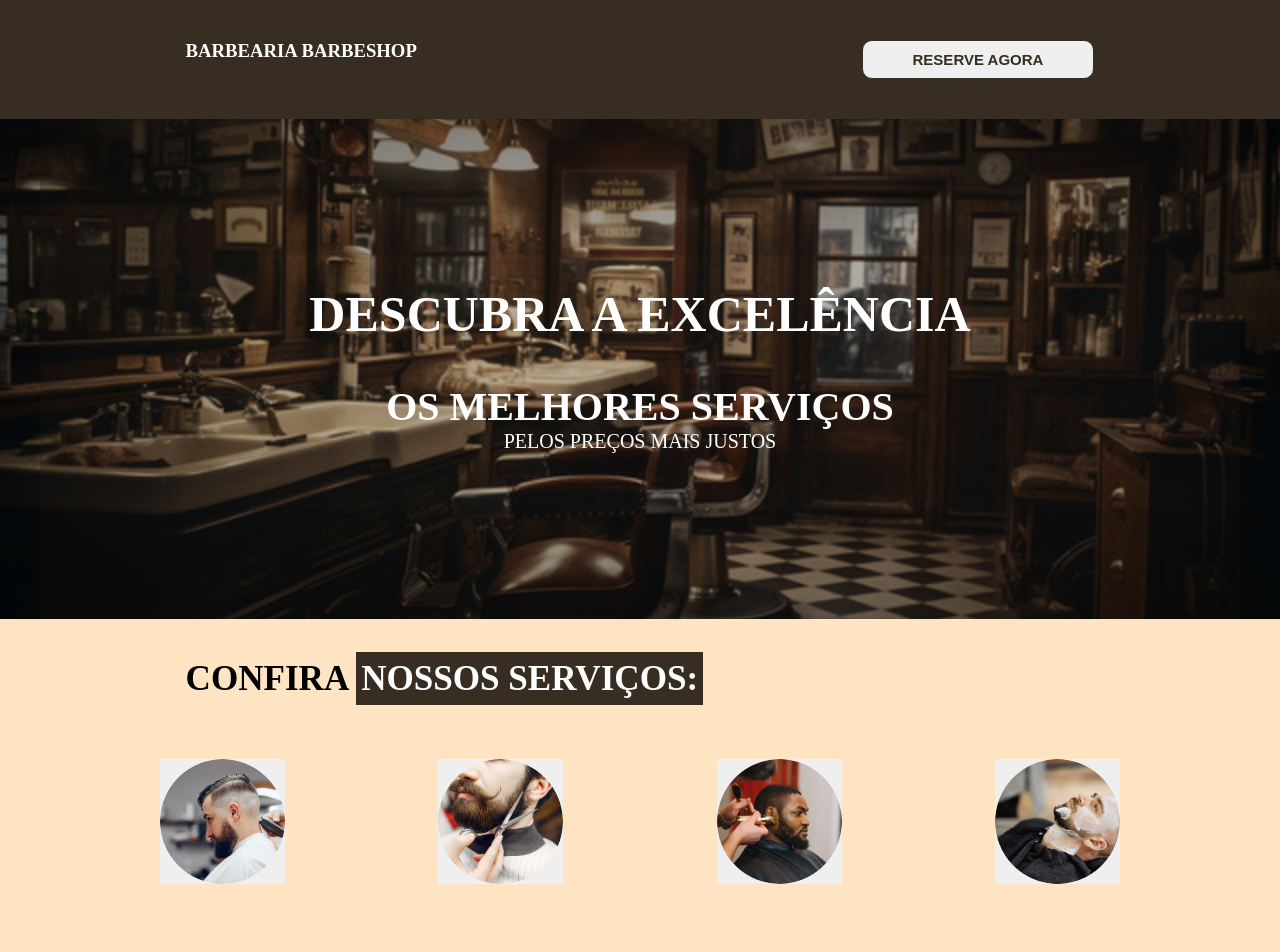
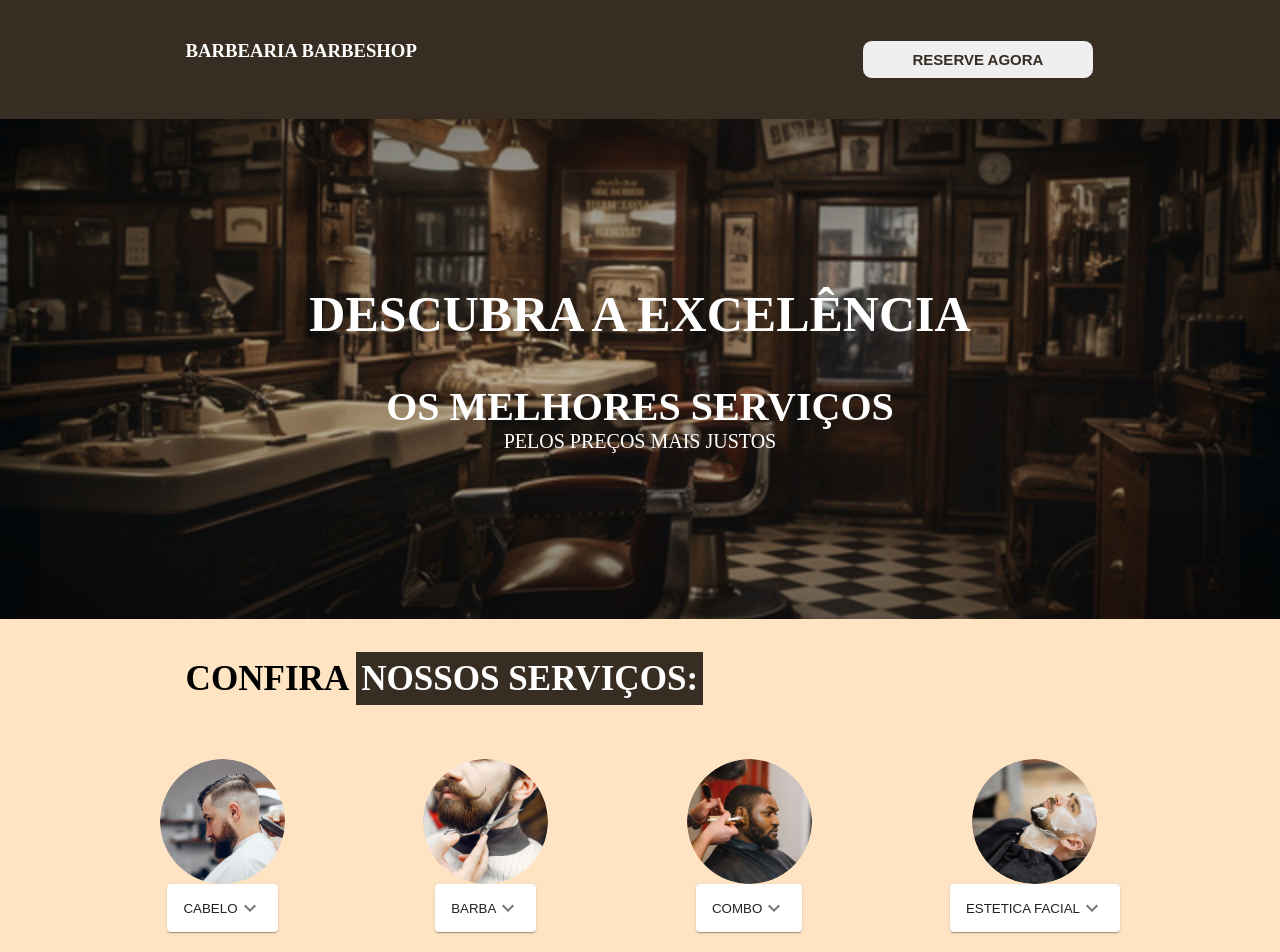
Before and after one commit to LazaroMoreira/ClienteMei, a React (Create React App) app: page / in a window 1280 px wide. Shown: the top 952 px of the page. Built offline with nearby package versions, Linux system fonts and the light colour scheme.

Commit message:
adicionando botoes funcionais

```diff
--- a/src/App.js
+++ b/src/App.js
@@ -5,7 +5,6 @@ import Meio from "./components/Meio";
 import Botao from "./components/Botao";
 import Sobre from "./components/Sobre"
 import Footer from "./components/Footer"
-
 
 
 
--- /dev/null
+++ b/src/components/Accordion.jsx
@@ -0,0 +1,33 @@
+import * as React from 'react';
+import Accordion from '@mui/material/Accordion';
+import AccordionActions from '@mui/material/AccordionActions';
+import AccordionSummary from '@mui/material/AccordionSummary';
+import AccordionDetails from '@mui/material/AccordionDetails';
+import ExpandMoreIcon from '@mui/icons-material/ExpandMore';
+import Button from '@mui/material/Button';
+import { useState } from 'react'
+
+import style from '../styles/Accordion.module.css'
+
+export default function AccordionUsage(props) {
+
+    const [servicos, setServicos] = useState([])
+
+    return (
+        <div >
+            <Accordion className={style.accordion}>
+                <AccordionSummary
+                    expandIcon={<ExpandMoreIcon />}
+                    aria-controls="panel1-content"
+                    id="panel1-header"
+                >
+                    {props.titulo}
+                </AccordionSummary>
+                <AccordionDetails>
+                    {servicos.map((item)=> <>{item.nome_servico} <button onClick={""}> RESERVA AGORA </button></>)}
+                </AccordionDetails>
+            </Accordion>
+
+        </div>
+    );
+}
--- a/src/components/Botao.jsx
+++ b/src/components/Botao.jsx
@@ -3,25 +3,39 @@ import fotocabelo from "../styles/img/FOTO CABELO.png"
 import fotobarba from "../styles/img/FOTO BARBA.png"
 import fotocombo from "../styles/img/FOTO COMBO.png"
 import fotoestetica from "../styles/img/FOTO ESTETICA.png"
-
-import { useState } from "react"
+import AccordionUsage from "../components/Accordion"
+import servicoMei from "../services/servicoMei"
 
 
 
 function Botao() {
 
+    //const servicos = servicoMei.getAll()
+    //servicos.map((servico) => {
+    //    <div>
+    //        servico.nome_servico
+    //    </div>
+    //})
 
     return (
         <div>
             <section className={style.corpo_container}>
 
-                <button> <img src={fotocabelo} alt="fotocabelo" /> </button>
+                <button className={style.teste}> <img src={fotocabelo} alt="fotocabelo" />
+                <AccordionUsage titulo= "CABELO"/>
+                </button>
 
-                <button> <img src={fotobarba} alt="fotobarba" /> </button>
+                <button className={style.teste}> <img src={fotobarba} alt="fotobarba" />
+                <AccordionUsage titulo= "BARBA"/>
+                </button>
 
-                <button> <img src={fotocombo} alt="fotocombo" /> </button>
+                <button className={style.teste}> <img src={fotocombo} alt="fotocombo" />
+                <AccordionUsage titulo= "COMBO"/>
+                </button>
 
-                <button> <img src={fotoestetica} alt="fotoestetica" /> </button>
+                <button className={style.teste}> <img src={fotoestetica} alt="fotoestetica" />
+                <AccordionUsage titulo= "ESTETICA FACIAL"/>
+                </button>
 
 
             </section>
--- a/src/services/api.js
+++ b/src/services/api.js
@@ -5,5 +5,4 @@ const api = axios.create({
     timeout: 1000,
   });
 
-
 export default api
--- /dev/null
+++ b/src/services/servicoMei.js
@@ -0,0 +1,9 @@
+import api from './api'
+
+const servicoMei = {
+    getAll: ()=>{
+        api.get('/servicos')
+    }
+}
+
+export default servicoMei
--- /dev/null
+++ b/src/styles/Accordion.module.css
@@ -0,0 +1,4 @@
+.accordion{
+    max-width: 200px;
+
+}
--- a/src/styles/Botao.module.css
+++ b/src/styles/Botao.module.css
@@ -9,6 +9,8 @@
 
 }
 
+
+
 .corpo_container img {
     display: flex;
     height: 125px;
@@ -19,6 +21,8 @@
 
 .corpo_container button {
     border: 0cap;
+    margin-bottom: 40px;
+    background-color: bisque;
 }
 
 
@@ -28,3 +32,16 @@
     color: rgba(55, 45, 34, 1);
 
 }
+
+AccordionUsage{
+    margin-top: 40px;
+}
+
+.teste{
+    display: flex;
+    flex-wrap: wrap;
+    align-content: center;
+    justify-content: center;
+    align-items: center;
+    flex-direction: column;
+}
```
Also changed, not shown: src/components/Dropdown.jsx (deleted).
